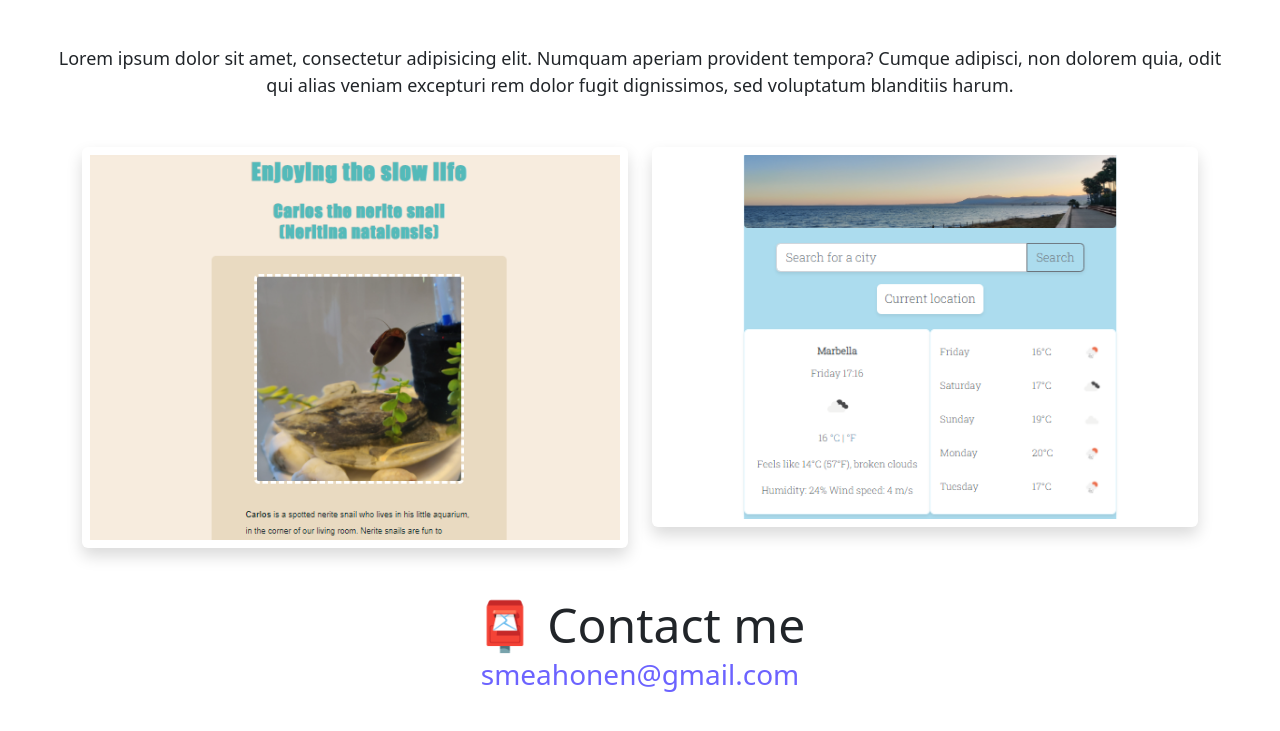
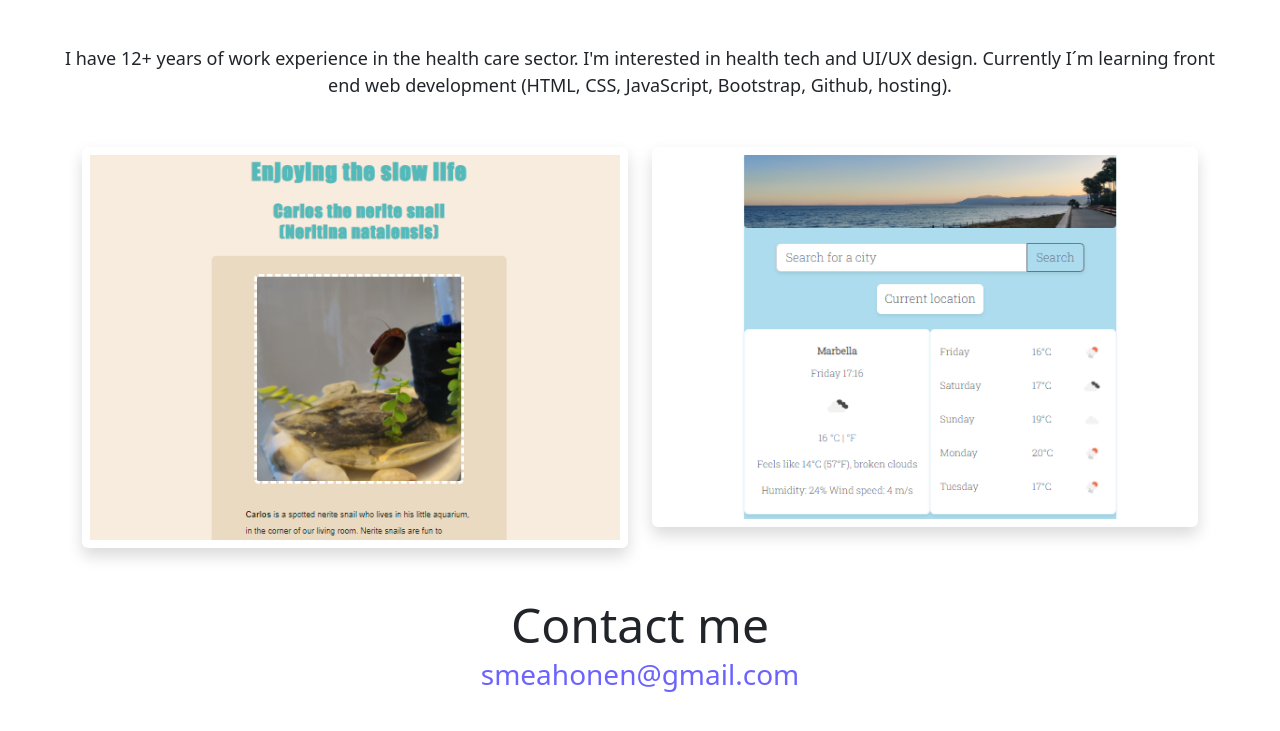
Before and after one commit to sapsu/introduction-page-project, a plain HTML site: page about.html in a window 1280 px wide. Shown: the part 235-966 px from the top of the page. Drawn offline with nearby package versions, Linux system fonts and the light colour scheme.

Commit message:
Updated index.html and about.html
Removed emojis. Updated about.html description text.

```diff
--- a/about.html
+++ b/about.html
@@ -56,11 +56,7 @@
       <h1>About me</h1>
       <h3>Front-end developer from Marbella, Spain</h3>
       <p class="m-5" id="about-info">
-        Lorem ipsum dolor sit amet, consectetur adipisicing elit. Numquam
-        aperiam provident tempora? Cumque adipisci, non dolorem quia, odit qui
-        alias veniam excepturi rem dolor fugit dignissimos, sed voluptatum
-        blanditiis harum.
-      </p>
+        I have 12+ years of work experience in the health care sector. I'm interested in health tech and UI/UX design. Currently I´m learning front end web development (HTML, CSS, JavaScript, Bootstrap, Github, hosting). </p>
     </div>
     <div class="container">
       <div class="row">
@@ -84,7 +80,7 @@
     </div>
 
     <div id="contact" class="mb-5">
-      <h2>📮 Contact me</h2>
+      <h2>Contact me</h2>
       <a href="mailto:smeahonen@gmail.com" class="email-link">
         smeahonen@gmail.com
       </a>
```
Also changed, not shown: index.html (+2 -2 lines).
